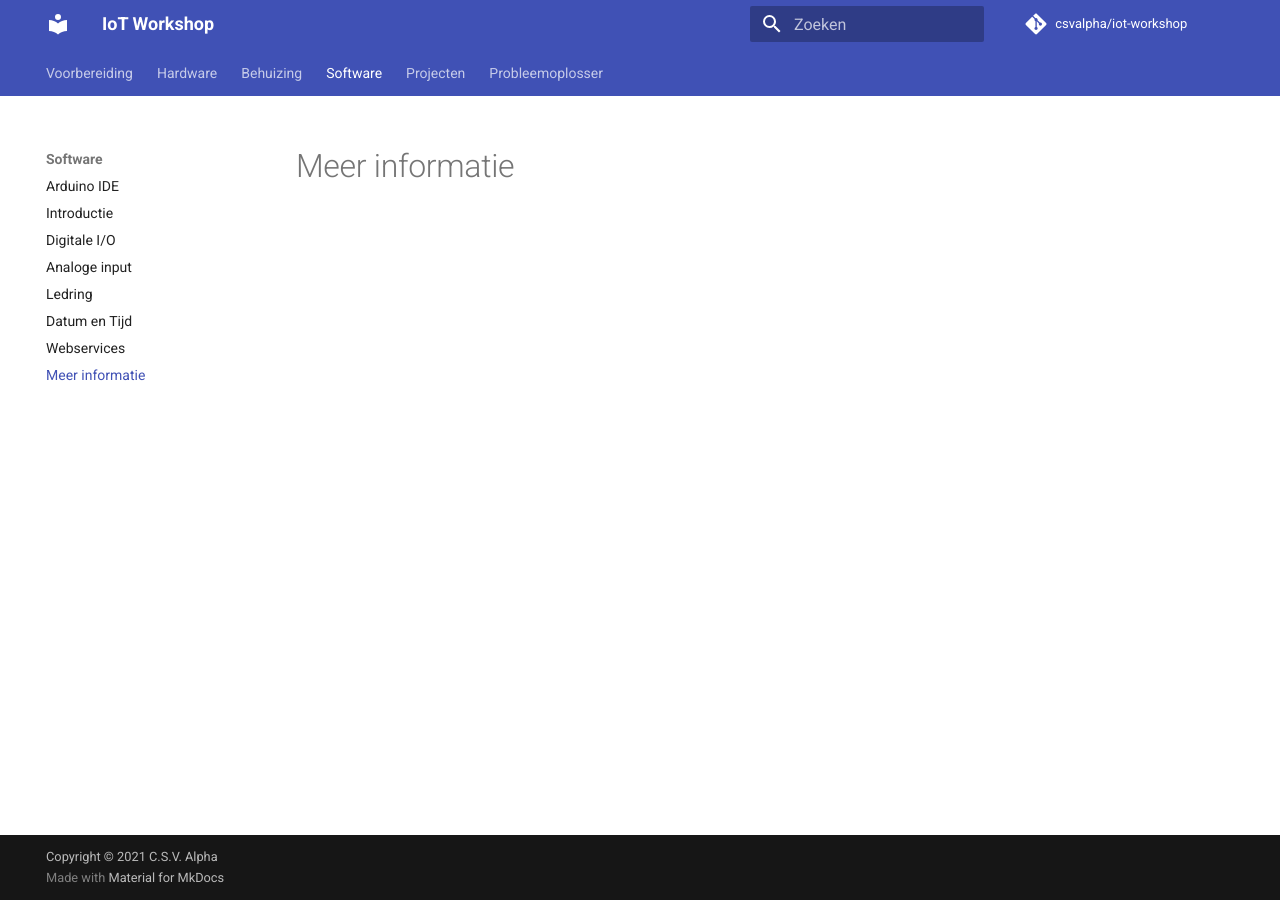
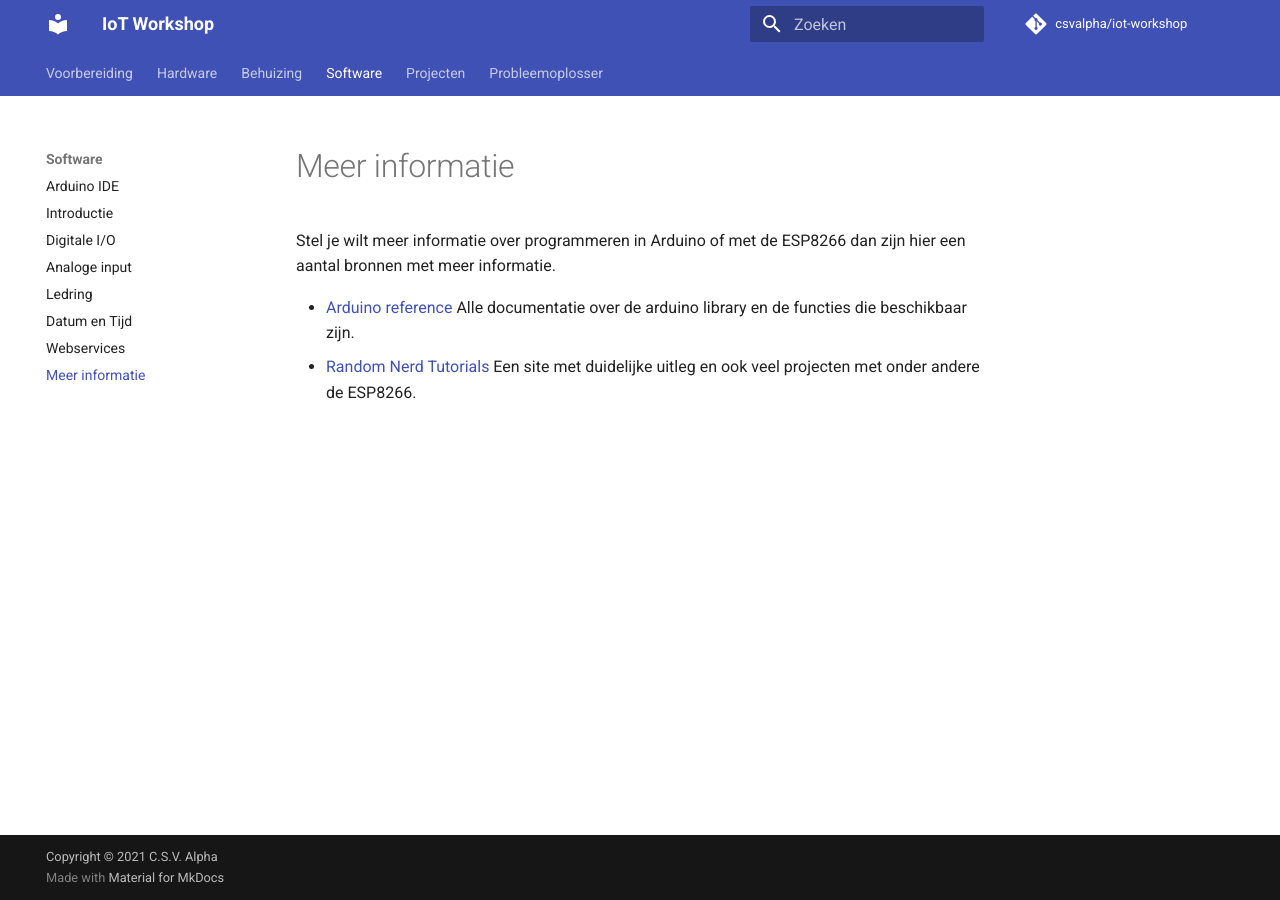
Before and after one commit to csvalpha/iot-workshop, an MkDocs documentation site: the page built from docs/software/meer-informatie.md, in a window 1280 px wide. Built offline with MkDocs 1.6.1 and Material for MkDocs 9.7.7, drawn with Linux system fonts in a browser that asks for light colours; comment, search, counter and statistics services are not loaded.

Commit message:
Update meer-informatie.md

```diff
--- a/docs/software/meer-informatie.md
+++ b/docs/software/meer-informatie.md
@@ -1 +1,5 @@
 # Meer informatie
+Stel je wilt meer informatie over programmeren in Arduino of met de ESP8266 dan zijn hier een aantal bronnen met meer informatie.
+
+- [Arduino reference](https://www.arduino.cc/reference/en/) Alle documentatie over de arduino library en de functies die beschikbaar zijn.
+- [Random Nerd Tutorials](https://randomnerdtutorials.com/getting-started-with-esp8266-wifi-transceiver-review/) Een site met duidelijke uitleg en ook veel projecten met onder andere de ESP8266.
```
